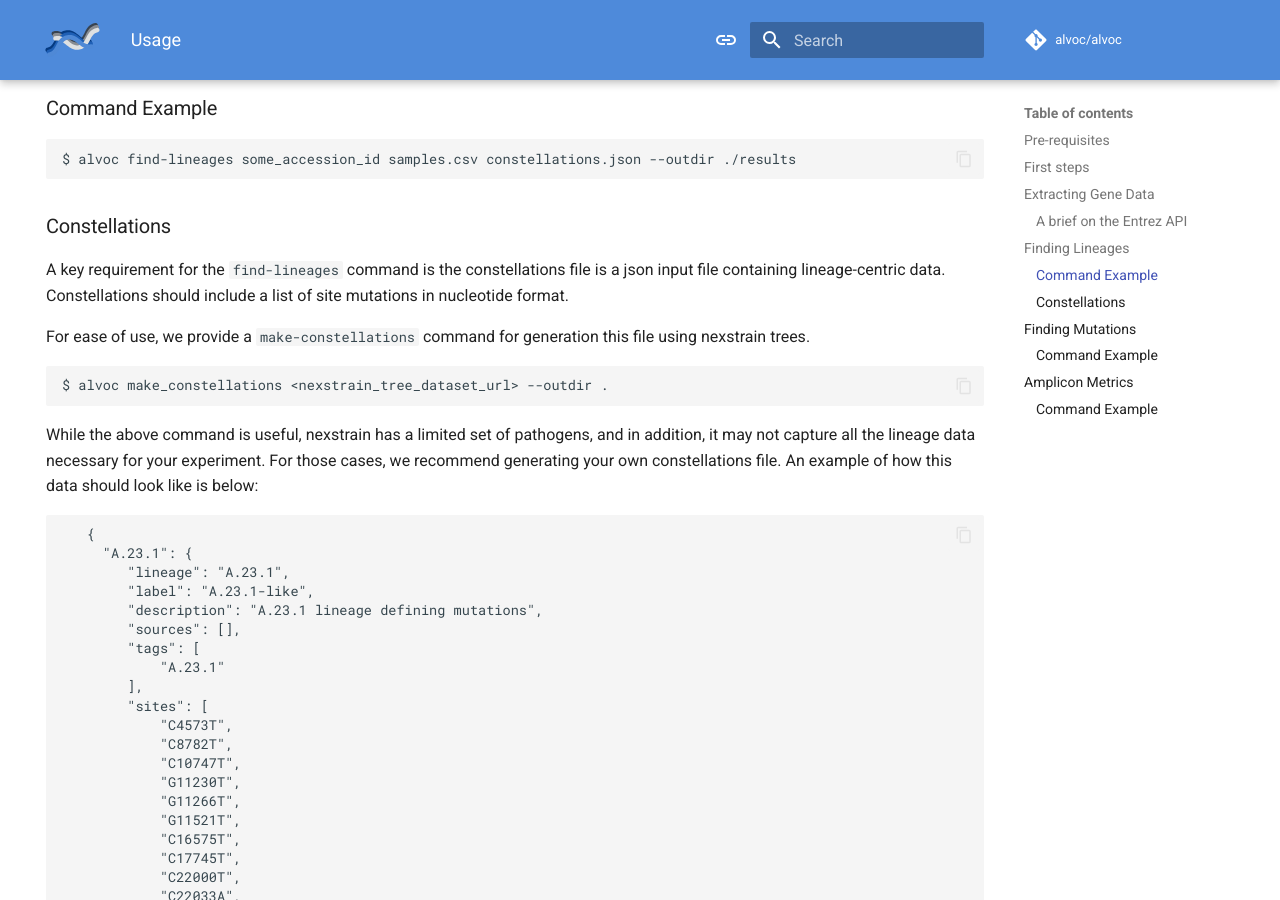
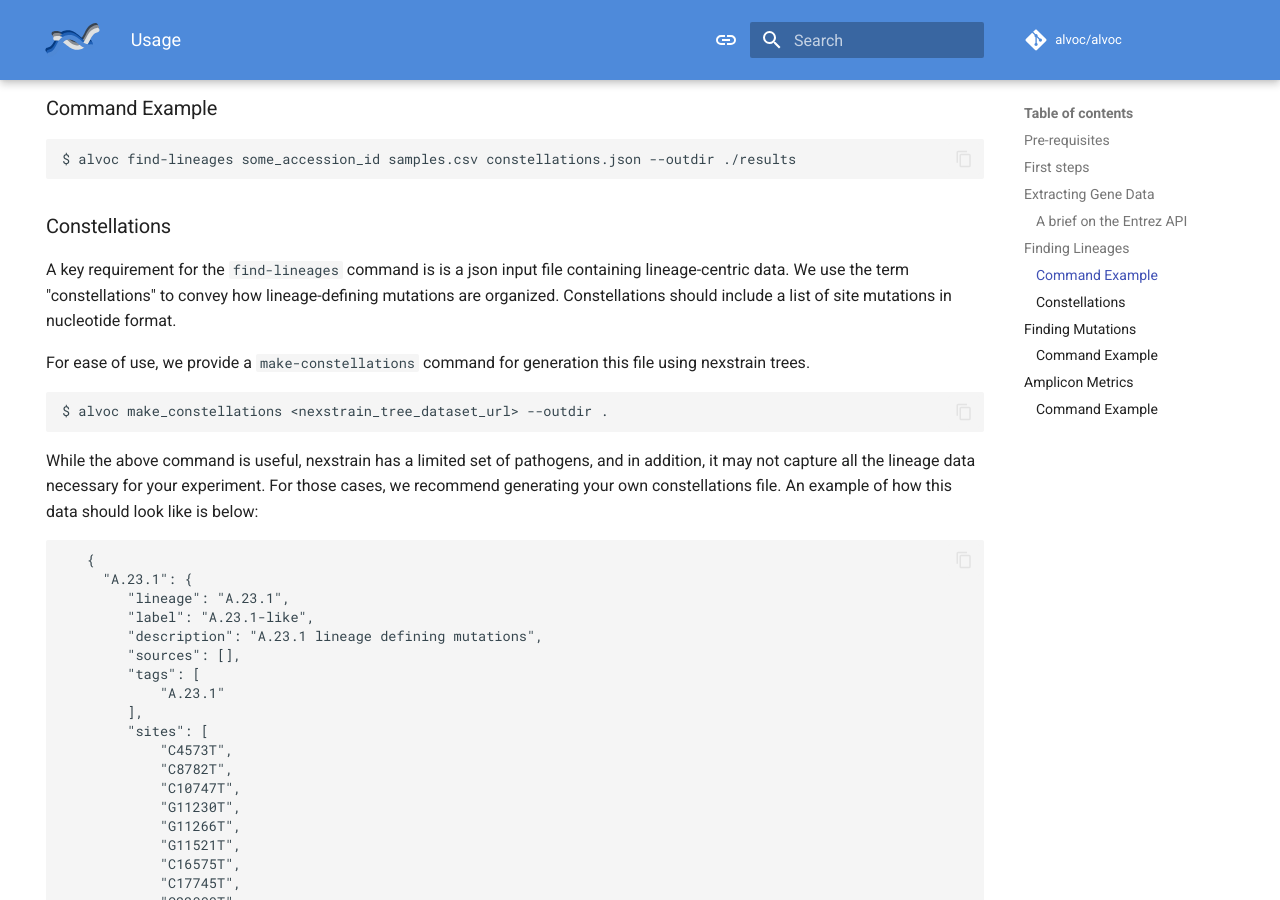
Before and after one commit to alvoc/alvoc, an MkDocs documentation site: the page built from docs/usage.md, in a window 1280 px wide and 900 px high, scrolled down 2124 px. Built offline with MkDocs 1.6.1 and Material for MkDocs 9.7.7, drawn with Linux system fonts in a browser that asks for light colours; comment, search, counter and statistics services are not loaded.

Commit message:
docs: fix usaged docs + clarify meaning of constellations

```diff
--- a/docs/usage.md
+++ b/docs/usage.md
@@ -102,7 +102,7 @@ $ alvoc find-lineages some_accession_id samples.csv constellations.json --outdir
 
 ### Constellations
 
-A key requirement for the `find-lineages` command is the constellations file is a json input file containing lineage-centric data. Constellations should include a list of site mutations in nucleotide format.
+A key requirement for the `find-lineages` command is is a json input file containing lineage-centric data. We use the term "constellations" to convey how lineage-defining mutations are organized. Constellations should include a list of site mutations in nucleotide format.
 
 For ease of use, we provide a `make-constellations` command for generation this file using nexstrain trees.
 
```
